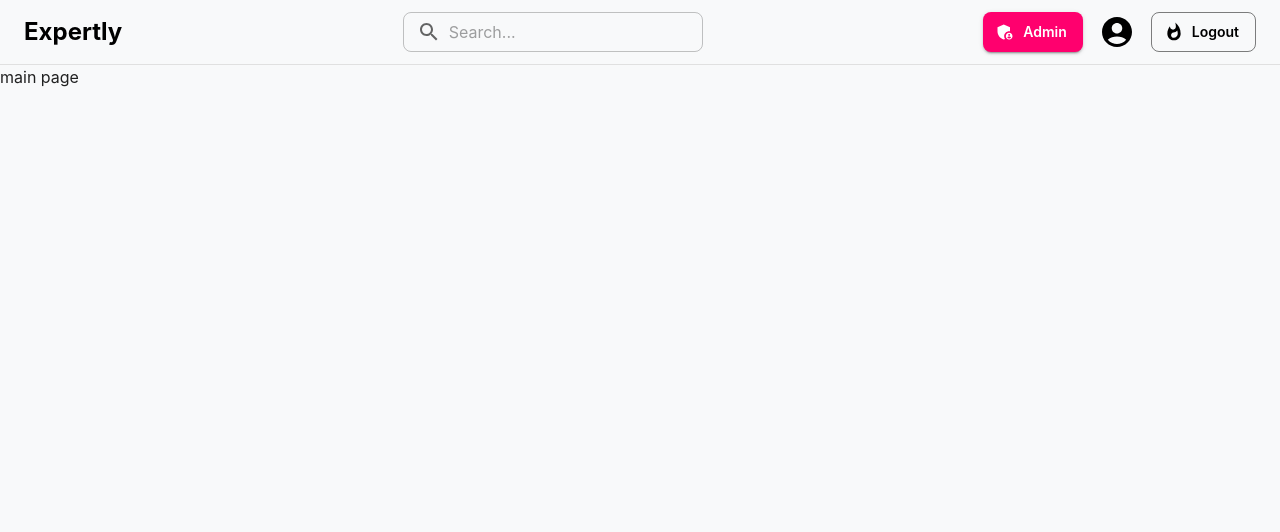
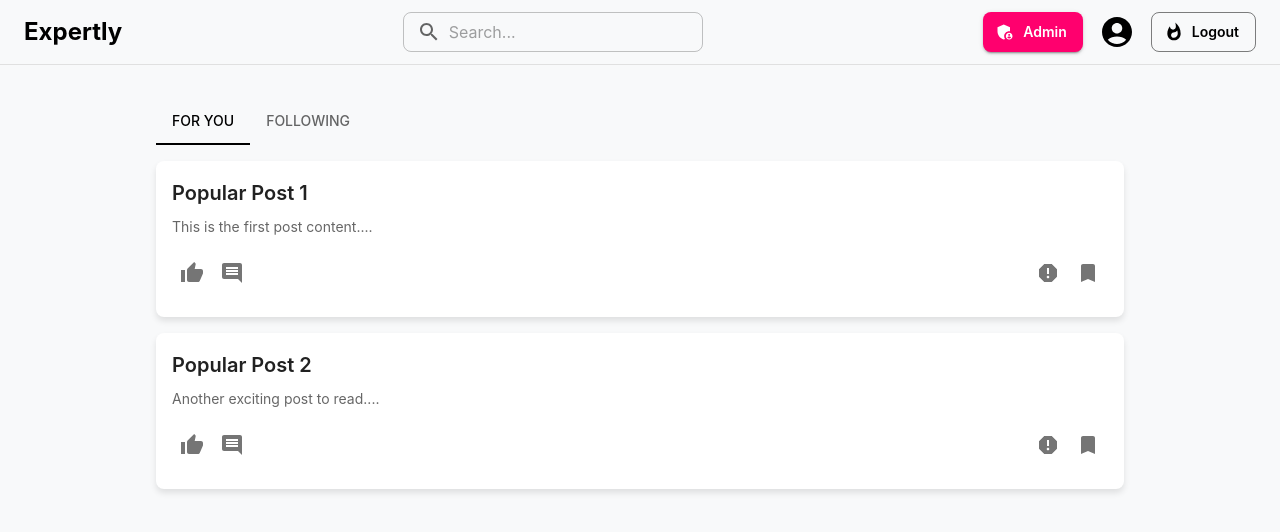
Before and after one commit to MyoMyatMin/expertly, a Next.js app: page / in a window 1280 px wide. Shown: the top 532 px of the page. Built offline with nearby package versions, Linux system fonts and the light colour scheme; what @mui/material-nextjs would draw is missing.

Commit message:
Implemented feed layout with tabs for posts

```diff
--- a/app/page.tsx
+++ b/app/page.tsx
@@ -1,12 +1,70 @@
-import Header from "@/components/Header";
-import Image from "next/image";
+"use client";
+import React, { useState } from "react";
+import { Box, Tabs, Tab } from "@mui/material";
+import Post from "@/components/PostBox";
+import ReportModal from "@/components/ReportModal";
 
-export default function Home() {
+const Feed = () => {
+  const [tabValue, setTabValue] = useState(0);
+  const [likedPosts, setLikedPosts] = useState<string[]>([]);
+  const [savedPosts, setSavedPosts] = useState<string[]>([]);
+  const [reportPostId, setReportPostId] = useState<string | null>(null);
+  const [reportReason, setReportReason] = useState("");
+  const [customReason, setCustomReason] = useState("");
+
+  const posts = [
+    { id: "1", title: "Popular Post 1", content: "This is the first post content.", author: "John Doe", date: "2024-11-25" },
+    { id: "2", title: "Popular Post 2", content: "Another exciting post to read.", author: "Jane Smith", date: "2024-11-26" },
+  ];
+
+  const followingPosts = [
+    { id: "3", title: "Following Post 1", content: "This is the third post content.", author: "John Doe", date: "2024-11-27" },
+    { id: "4", title: "Following Post 2", content: "Another exciting post to read.", author: "Jane Smith", date: "2024-11-28" },
+  ];
+
+  const handleTabChange = (_: React.SyntheticEvent, newValue: number) => setTabValue(newValue);
+  const handleLike = (postId: string) => setLikedPosts((prev) => (prev.includes(postId) ? prev.filter((id) => id !== postId) : [...prev, postId]));
+  const handleSave = (postId: string) => setSavedPosts((prev) => (prev.includes(postId) ? prev.filter((id) => id !== postId) : [...prev, postId]));
+  const handleReportSubmit = (reason: string, details: string) => {
+    console.log("Report Submitted:", { reason, details });
+    alert("Report submitted successfully!");
+    setReportReason("");
+    setCustomReason("");
+    setReportPostId(null);
+  };
+
   return (
-    <div className="grid grid-rows-[20px_1fr_20px] items-center justify-items-center min-h-screen p-8 pb-20 gap-16 sm:p-20 font-[family-name:var(--font-geist-sans)]">
-      <main className="flex flex-col gap-8 row-start-2 items-center sm:items-start">
-        main page
-      </main>
-    </div>
+    <Box sx={{ maxWidth: 1000, mx: "auto", mt: 4, px: 2 }}>
+      <Tabs value={tabValue} onChange={handleTabChange} sx={{ mb: 2 }}>
+        <Tab label="For You" />
+        <Tab label="Following" />
+      </Tabs>
+
+      <Box>
+        {(tabValue === 0 ? posts : followingPosts).map((post) => (
+          <Post
+            key={post.id}
+            post={post}
+            onLike={handleLike}
+            onReport={(id) => setReportPostId(id)}
+            onSave={handleSave}
+            isLiked={likedPosts.includes(post.id)}
+            isSaved={savedPosts.includes(post.id)}
+          />
+        ))}
+      </Box>
+
+      <ReportModal
+        open={!!reportPostId}
+        onClose={() => setReportPostId(null)}
+        onSubmit={handleReportSubmit}
+        reportReason={reportReason}
+        setReportReason={setReportReason}
+        customReason={customReason}
+        setCustomReason={setCustomReason}
+      />
+    </Box>
   );
-}
+};
+
+export default Feed;
```
